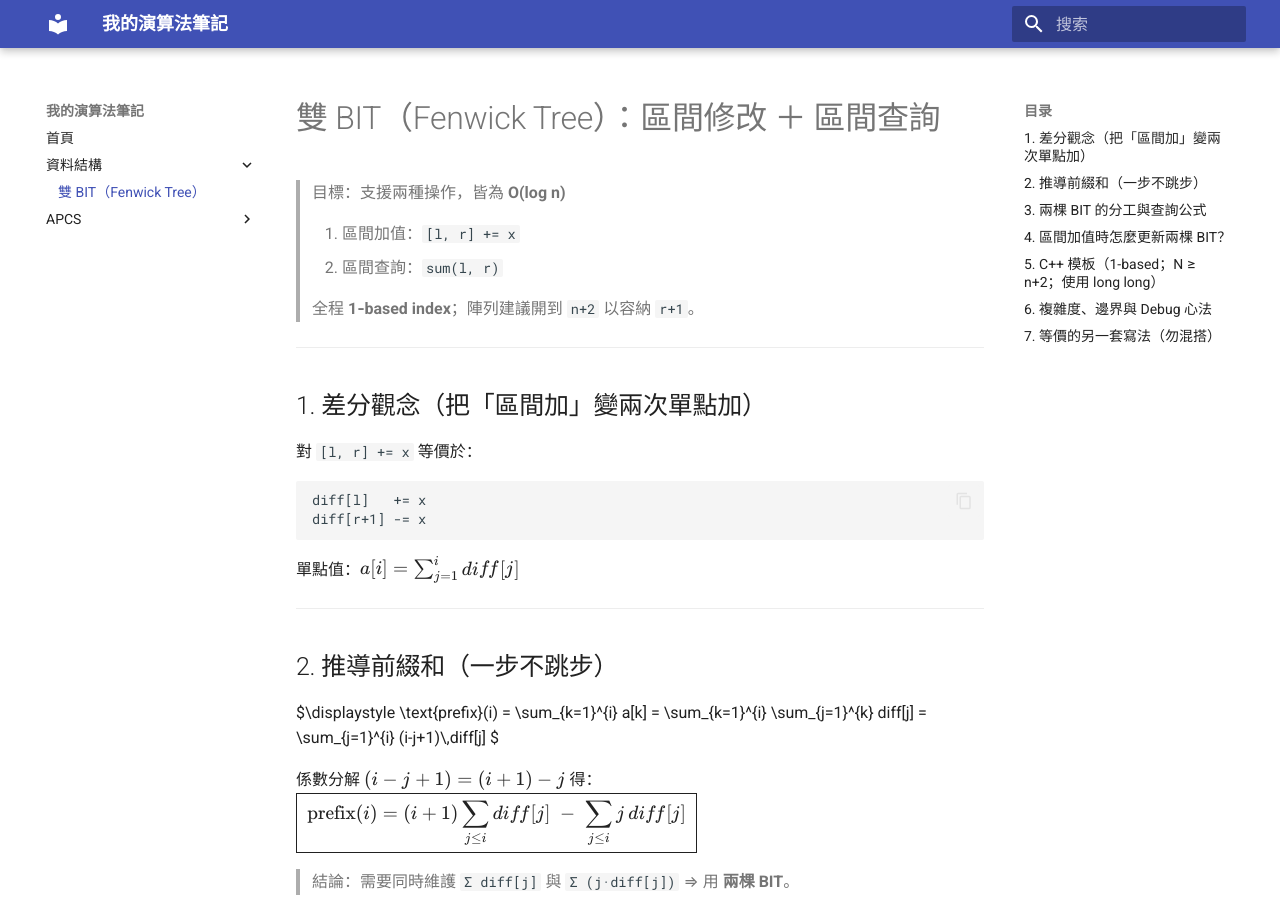
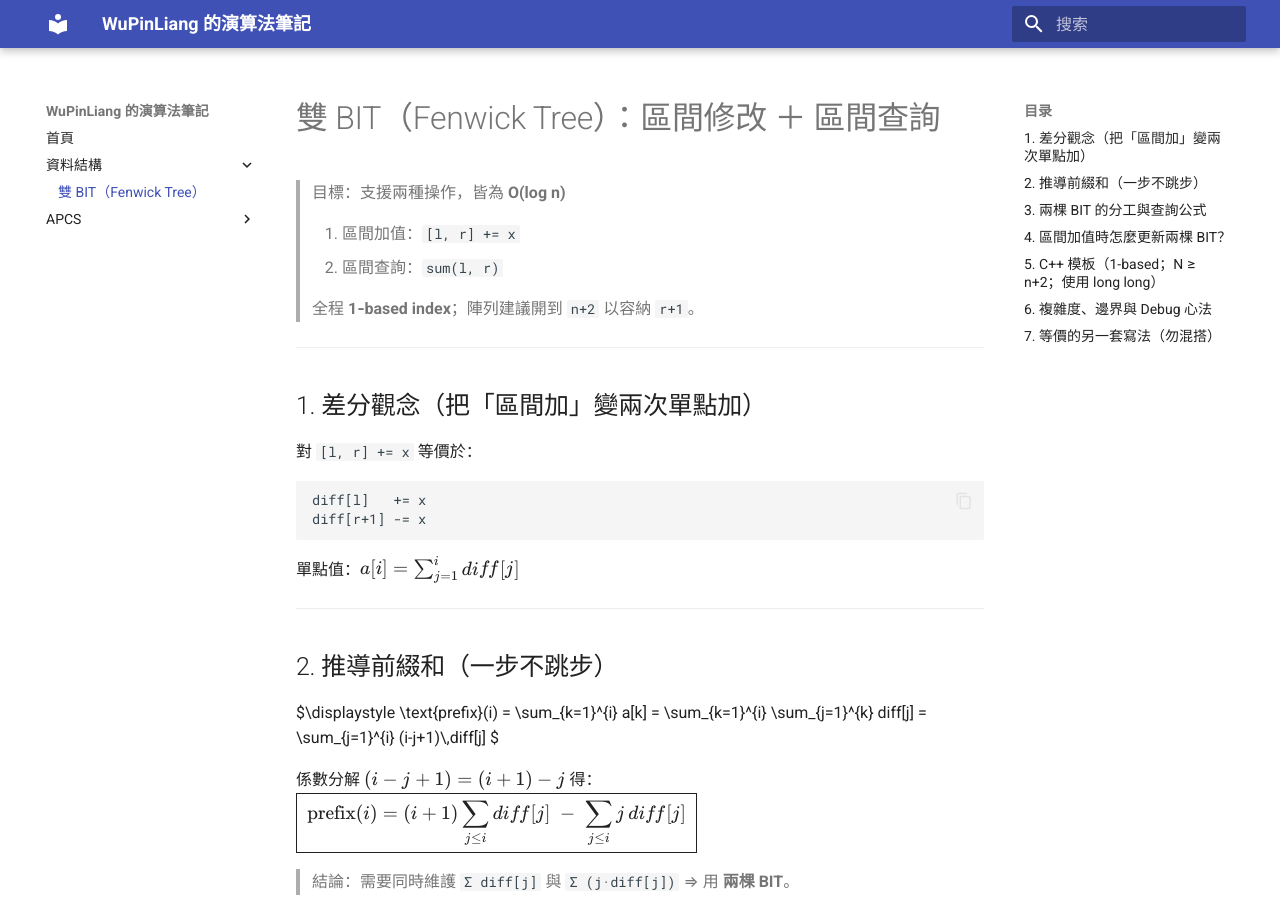
Before and after one commit to WuPinLiang/Algo-Note, an MkDocs documentation site: the page built from docs/data-structure/fenwick-tree.md, in a window 1280 px wide and 900 px high. Built offline with MkDocs 1.6.1 and Material for MkDocs 9.7.7, drawn with Linux system fonts in a browser that asks for light colours.

Commit message:
update site

```diff
--- a/mkdocs.yml
+++ b/mkdocs.yml
@@ -1,4 +1,4 @@
-site_name: 我的演算法筆記
+site_name: WuPinLiang 的演算法筆記
 site_url: https://WuPinLiang.github.io/Algo-Note/
 
 theme:
```
